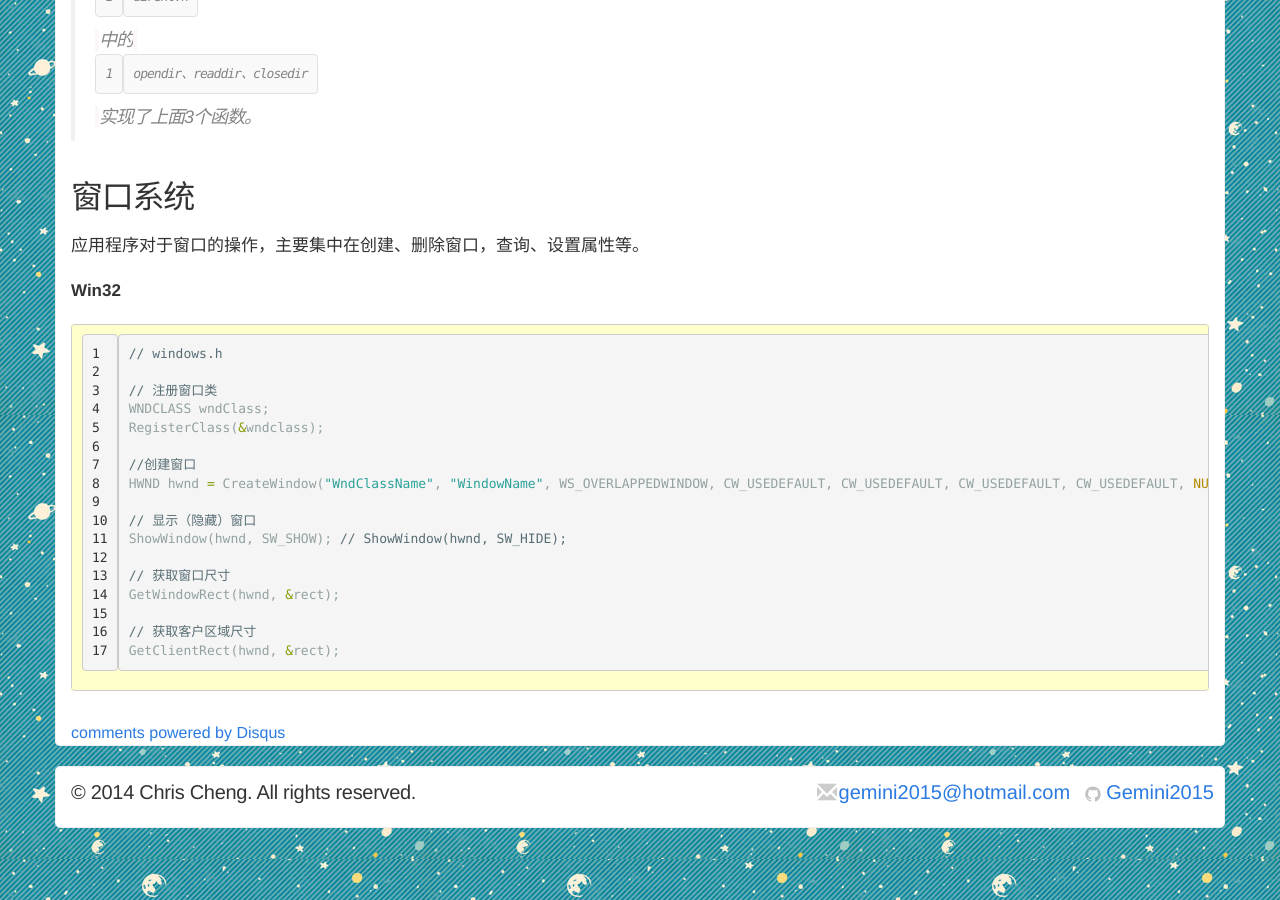
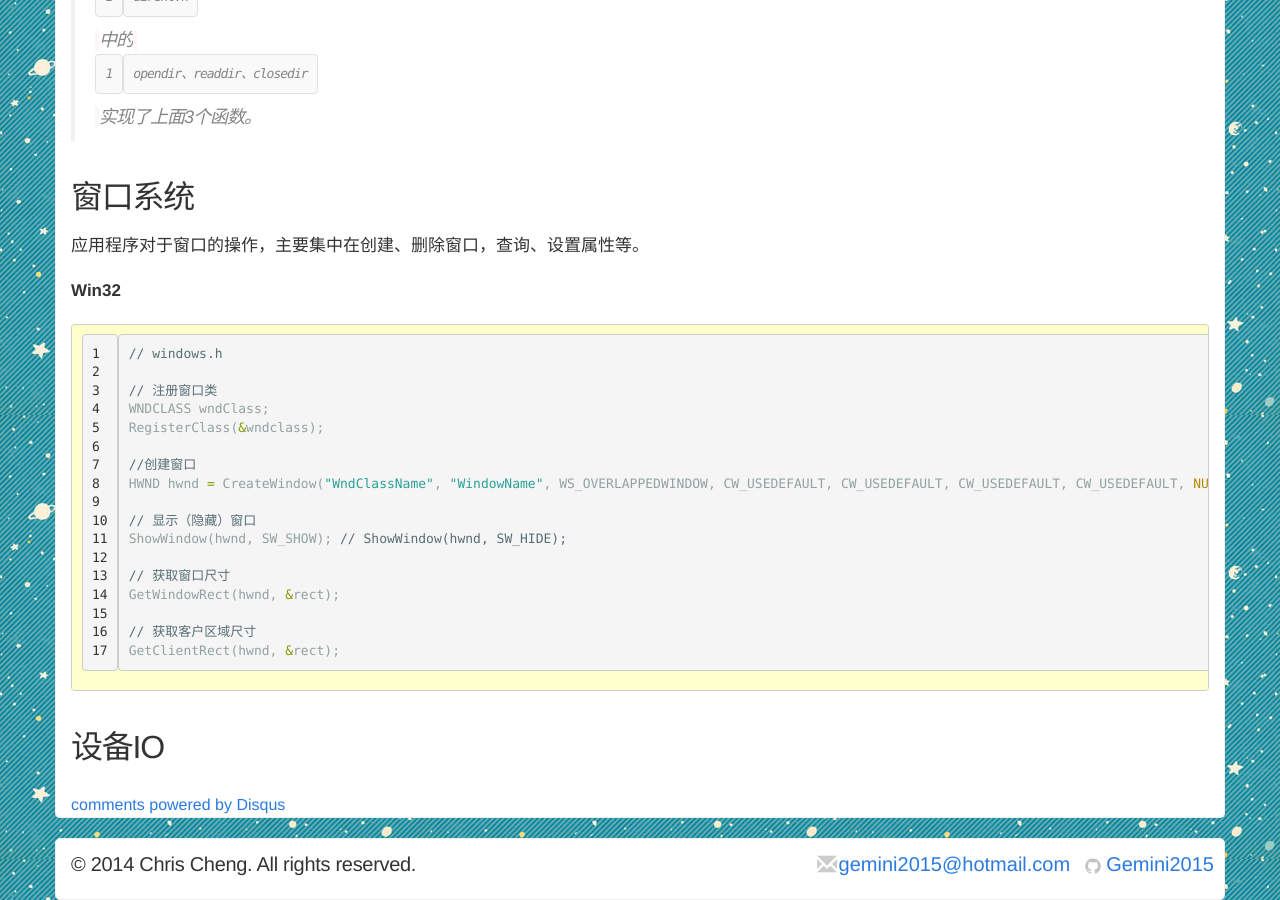
Before and after one commit to Gemini2015/gemini2015.github.io, a Jekyll site: the page built from _posts/2015-01-21-platform.markdown, in a window 1280 px wide and 900 px high, scrolled down 11129 px. Built offline with Jekyll 4.4.1, drawn with Linux system fonts in a browser that asks for light colours; nearby versions of some CDN libraries; comment, search, counter and statistics services are not loaded.

Commit message:
设备io

````diff
--- a/_posts/2015-01-21-platform.markdown
+++ b/_posts/2015-01-21-platform.markdown
@@ -378,3 +378,5 @@ GetWindowRect(hwnd, &rect);
 // 获取客户区域尺寸
 GetClientRect(hwnd, &rect);
 ```
+
+## 设备IO
````
